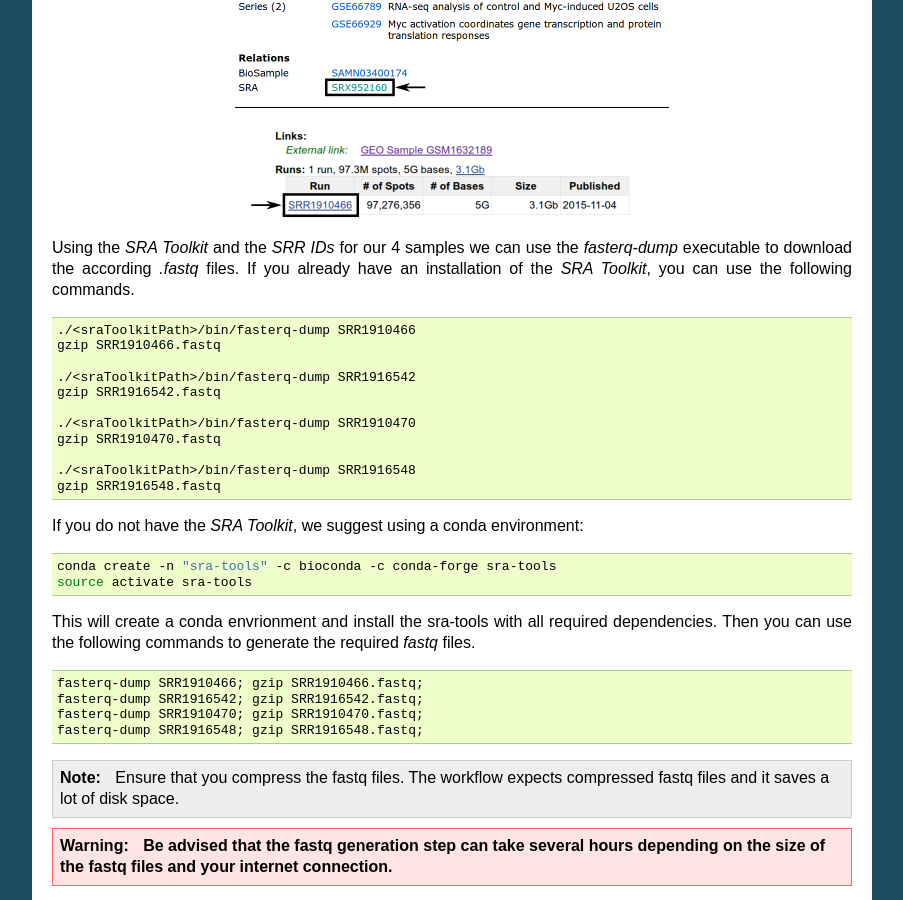
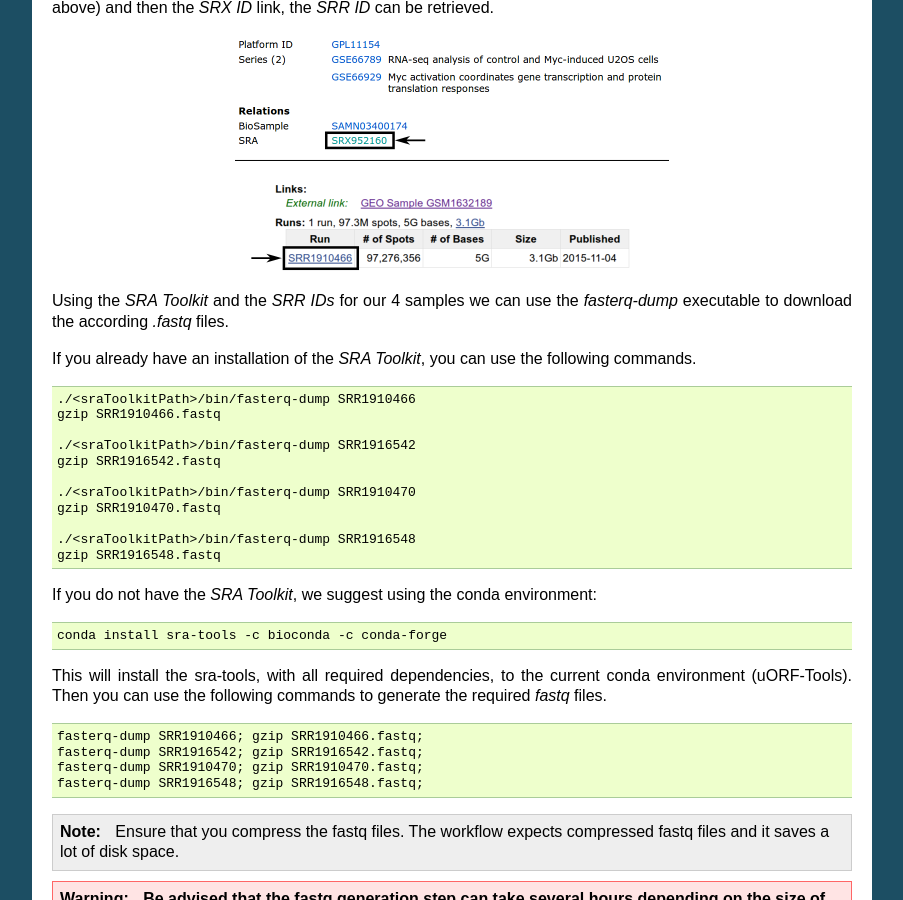
Before and after one commit to RickGelhausen/uORF-Tools_ReadTheDocs, a Sphinx documentation site: the page built from docs/source/example-workflow.rst, in a window 1280 px wide and 900 px high, scrolled down 2440 px. Shown: the whole window, without its empty margins (198-1101 px from the left). Built offline with Sphinx 7.4.7, drawn with Linux system fonts in a browser that asks for light colours; cross-references to code outside the pages are shown as plain code; some of the changed text lies outside the part shown.

Commit message:
Fixed sra-tools description

```diff
--- a/docs/source/example-workflow.rst
+++ b/docs/source/example-workflow.rst
@@ -7,6 +7,7 @@ Example workflow
 The retrieval of input files and running the workflow locally and on a server cluster via a queuing system is demonstrated using an example with data available from SRA via NCBI.
 The dataset is available under the GEO accession number *GSE66929*. The retrieval of the data is described in this tutorial.
 
+.. note:: Ensure that you are in the uORF-Tools conda environment as explained in the installation section.
 Setup
 =====
 First of all, we start by creating the project directory and changing to it.
@@ -92,6 +93,7 @@ The figure below shows how to find the *SRR ID* for the example of *C.rna.rep1*.
     :align: center
 
 Using the *SRA Toolkit* and the *SRR IDs* for our 4 samples we can use the *fasterq-dump* executable to download the according *.fastq* files.
+
 If you already have an installation of the *SRA Toolkit*, you can use the following commands.
 
 .. code-block:: bash
@@ -108,14 +110,14 @@ If you already have an installation of the *SRA Toolkit*, you can use the follow
     ./<sraToolkitPath>/bin/fasterq-dump SRR1916548
     gzip SRR1916548.fastq
 
-If you do not have the *SRA Toolkit*, we suggest using a conda environment:
+If you do not have the *SRA Toolkit*, we suggest using the conda environment:
 
 .. code-block:: bash
 
-    conda create -n "sra-tools" -c bioconda -c conda-forge sra-tools
-    source activate sra-tools
+    conda install sra-tools -c bioconda -c conda-forge
 
-This will create a conda envrionment and install the sra-tools with all required dependencies. Then you can use the following commands to generate the required *fastq* files.
+
+This will install the sra-tools, with all required dependencies, to the current conda environment (uORF-Tools). Then you can use the following commands to generate the required *fastq* files.
 
 .. code-block:: bash
 
```
